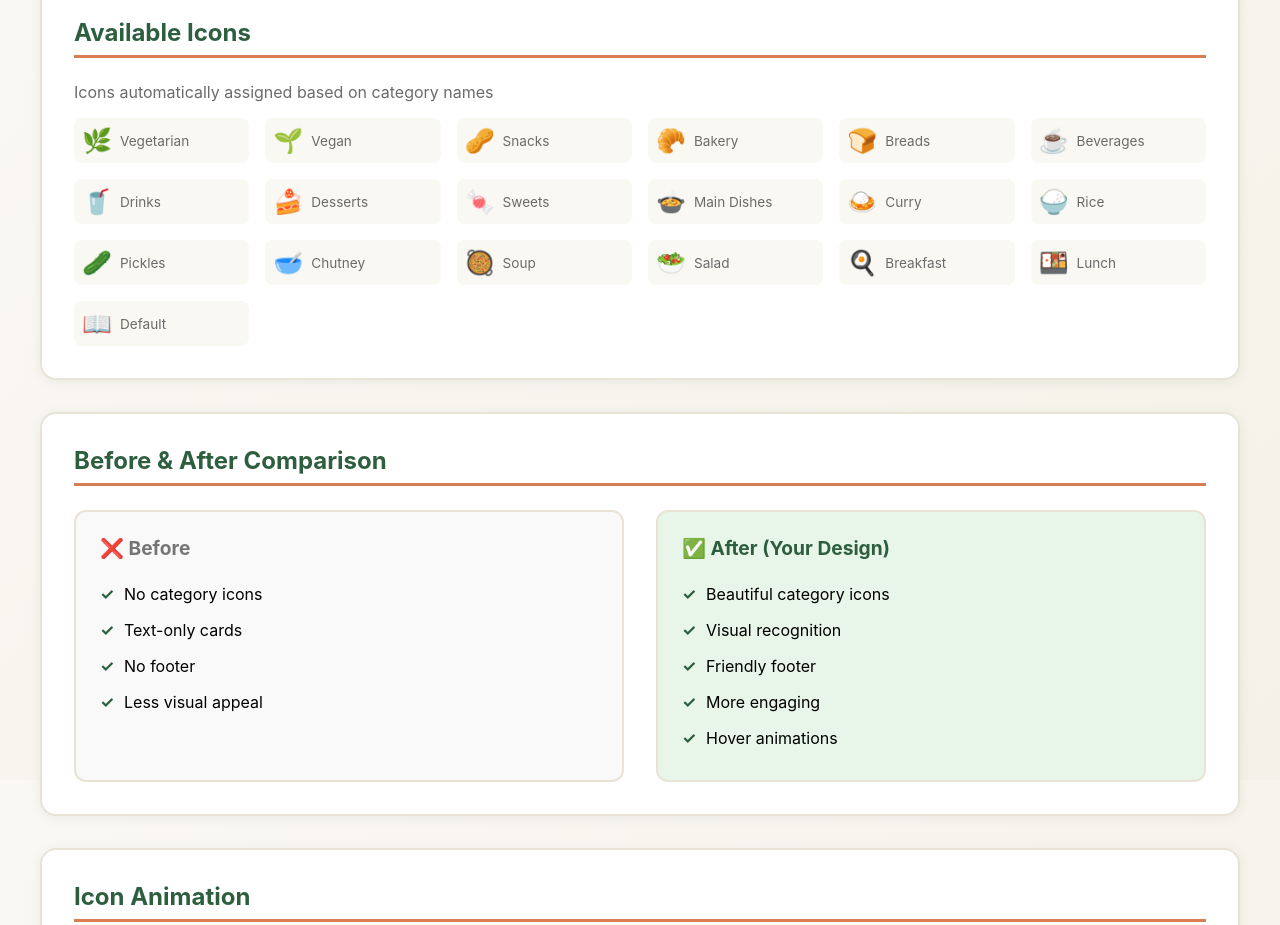
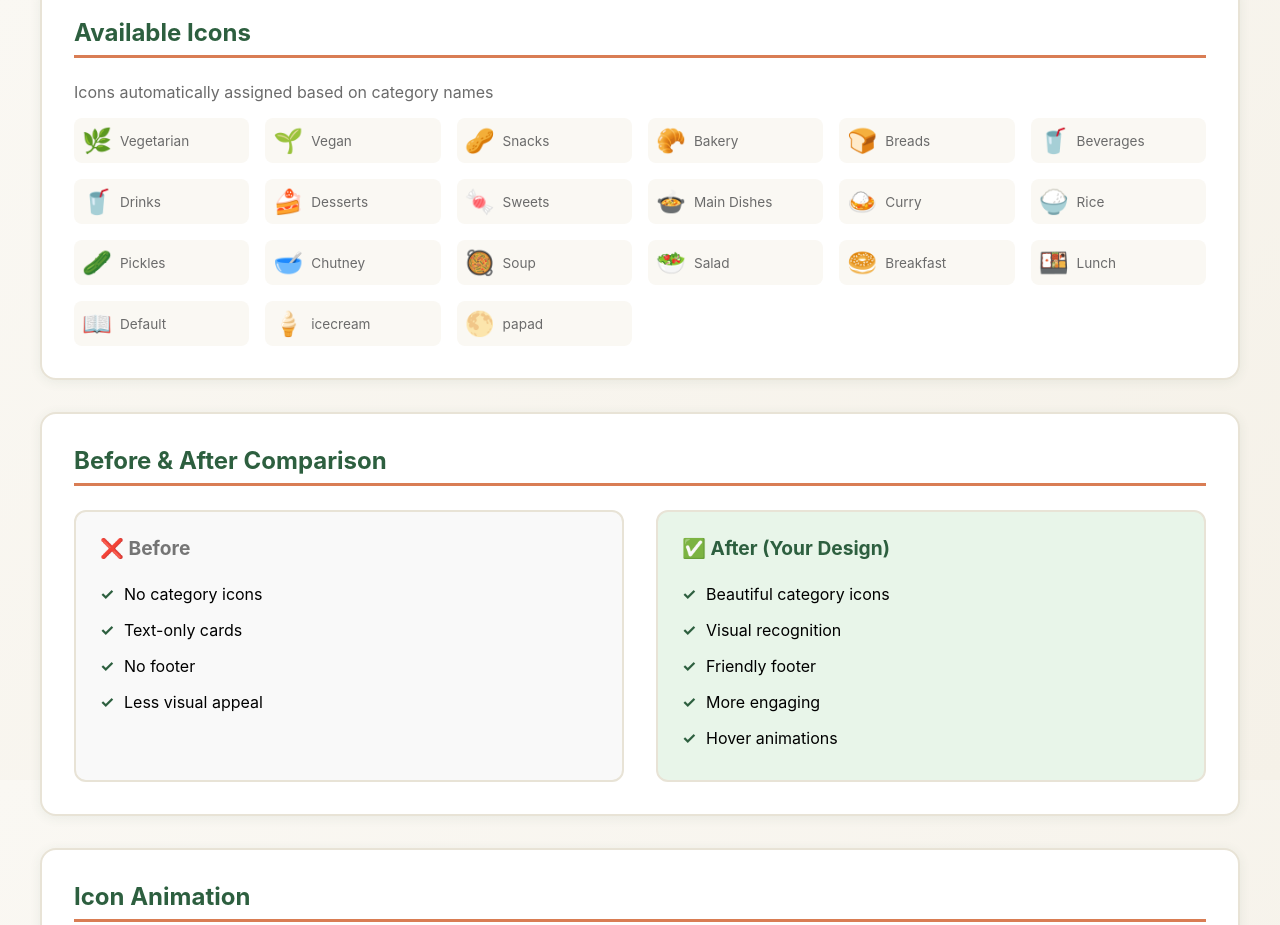
Before and after one commit to paramraghavan/cookbook, a plain HTML site: page build_script_style/design_with_icons_preview.html in a window 1280 px wide. Shown: the part 820-1745 px from the top of the page. Drawn offline with Linux system fonts and the light colour scheme.

Commit message:
fixed emojis

```diff
--- a/build_script_style/design_with_icons_preview.html
+++ b/build_script_style/design_with_icons_preview.html
@@ -300,7 +300,7 @@
                 <div class="icon-item"><span>🥜</span><span>Snacks</span></div>
                 <div class="icon-item"><span>🥐</span><span>Bakery</span></div>
                 <div class="icon-item"><span>🍞</span><span>Breads</span></div>
-                <div class="icon-item"><span>☕</span><span>Beverages</span></div>
+                <div class="icon-item"><span>🥤</span><span>Beverages</span></div>
                 <div class="icon-item"><span>🥤</span><span>Drinks</span></div>
                 <div class="icon-item"><span>🍰</span><span>Desserts</span></div>
                 <div class="icon-item"><span>🍬</span><span>Sweets</span></div>
@@ -311,9 +311,13 @@
                 <div class="icon-item"><span>🥣</span><span>Chutney</span></div>
                 <div class="icon-item"><span>🥘</span><span>Soup</span></div>
                 <div class="icon-item"><span>🥗</span><span>Salad</span></div>
-                <div class="icon-item"><span>🍳</span><span>Breakfast</span></div>
+                <div class="icon-item"><span>🥯</span><span>Breakfast</span></div>
                 <div class="icon-item"><span>🍱</span><span>Lunch</span></div>
                 <div class="icon-item"><span>📖</span><span>Default</span></div>
+                <div class="icon-item"><span>🍦</span><span>icecream</span></div>
+                <div class="icon-item"><span>🌕</span><span>papad</span></div>
+
+
             </div>
         </div>
 
```
Also changed, not shown: 1 other file.
